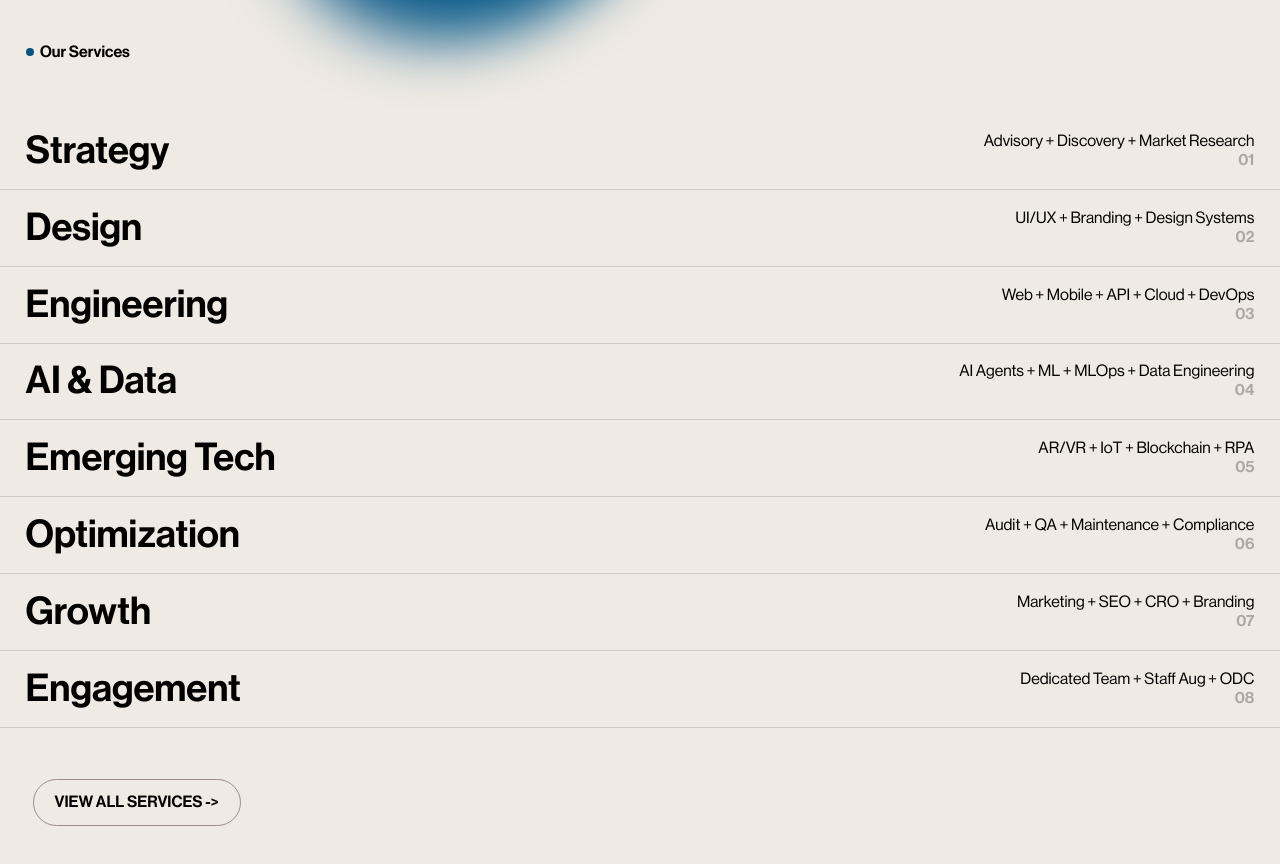
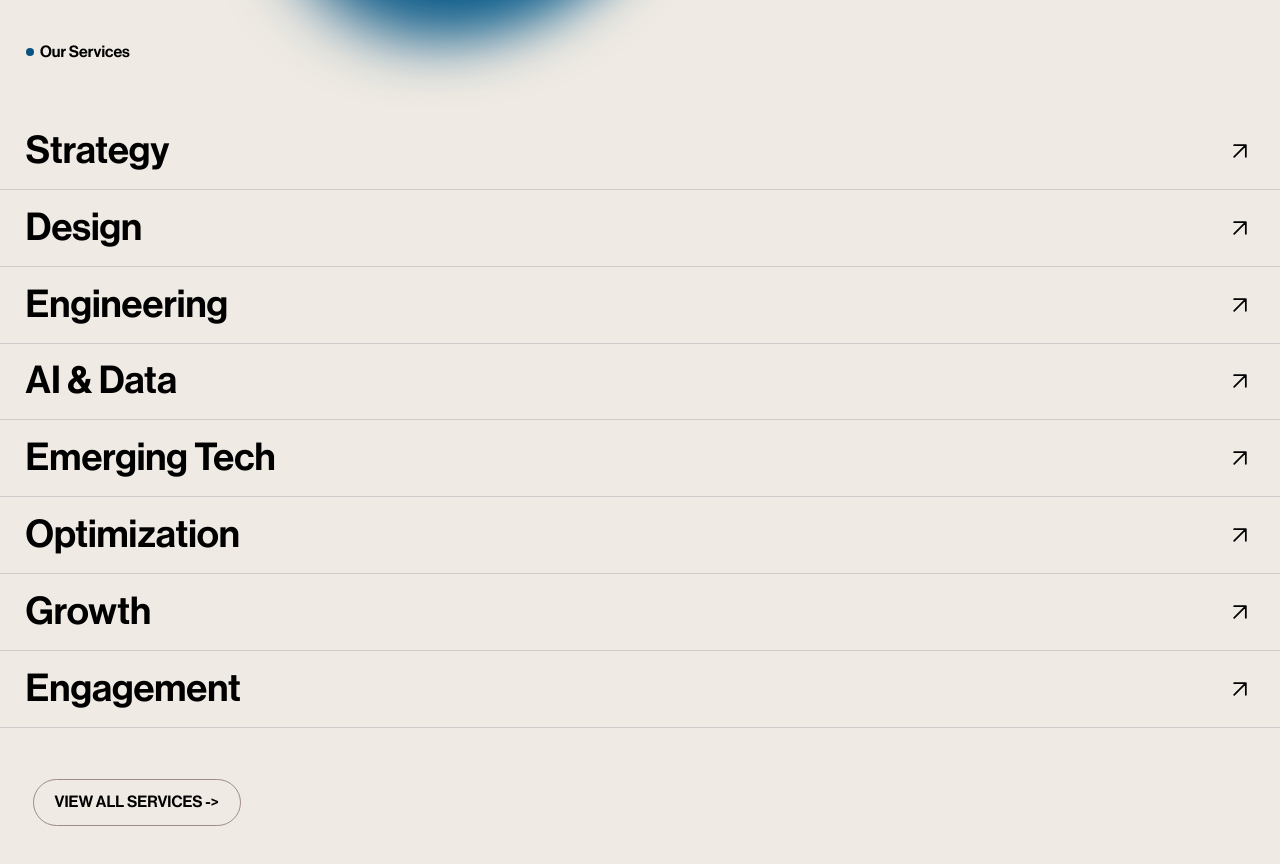
Before and after one commit to Amirshahzad422/verxeon, a Next.js app: page / in a window 1280 px wide. Shown: the part 2520-3384 px from the top of the page. Built offline with nearby package versions, Linux system fonts and the light colour scheme.

Commit message:
added:services

```diff
--- a/src/components/ElemContainer.jsx
+++ b/src/components/ElemContainer.jsx
@@ -37,10 +37,21 @@ export default function ElemContainer({ items }) {
                         <div id="overlay"></div>
                         <div id="proj">
                             <h2>{item.title}</h2>
-                            <div>
-                                <h4>{item.client}</h4>
-                                <p>{item.type}</p>
-                            </div>
+                            <svg
+                                xmlns="http://www.w3.org/2000/svg"
+                                width="28"
+                                height="28"
+                                viewBox="0 0 24 24"
+                                fill="none"
+                            >
+                                <path
+                                    d="M7 17L17 7M17 7H7M17 7V17"
+                                    stroke="currentColor"
+                                    strokeWidth="1.5"
+                                    strokeLinecap="round"
+                                    strokeLinejoin="round"
+                                />
+                            </svg>
                         </div>
                     </div>
                 ))}
@@ -49,10 +60,21 @@ export default function ElemContainer({ items }) {
                     <div key={`mob-${item.id}`} id="mob-elem">
                         <img src={item.image} alt={item.title} />
                         <h2>{item.title}</h2>
-                        <div>
-                            <h4>{item.client}</h4>
-                            <p>{item.type}</p>
-                        </div>
+                        <svg
+                            xmlns="http://www.w3.org/2000/svg"
+                            width="24"
+                            height="24"
+                            viewBox="0 0 24 24"
+                            fill="none"
+                        >
+                            <path
+                                d="M7 17L17 7M17 7H7M17 7V17"
+                                stroke="currentColor"
+                                strokeWidth="1.5"
+                                strokeLinecap="round"
+                                strokeLinejoin="round"
+                            />
+                        </svg>
                     </div>
                 ))}
             </div>
--- a/src/styles/globals.css
+++ b/src/styles/globals.css
@@ -362,6 +362,17 @@ nav h3 {
 }
 
 
+.elem svg {
+    transition: transform 0.3s ease, stroke 0.3s ease;
+}
+
+.elem:hover svg {
+    transform: translate(4px, -4px);
+}
+
+.elem:hover svg path {
+    stroke: white;
+}
 
 
 #navbut { display: flex; }
```
